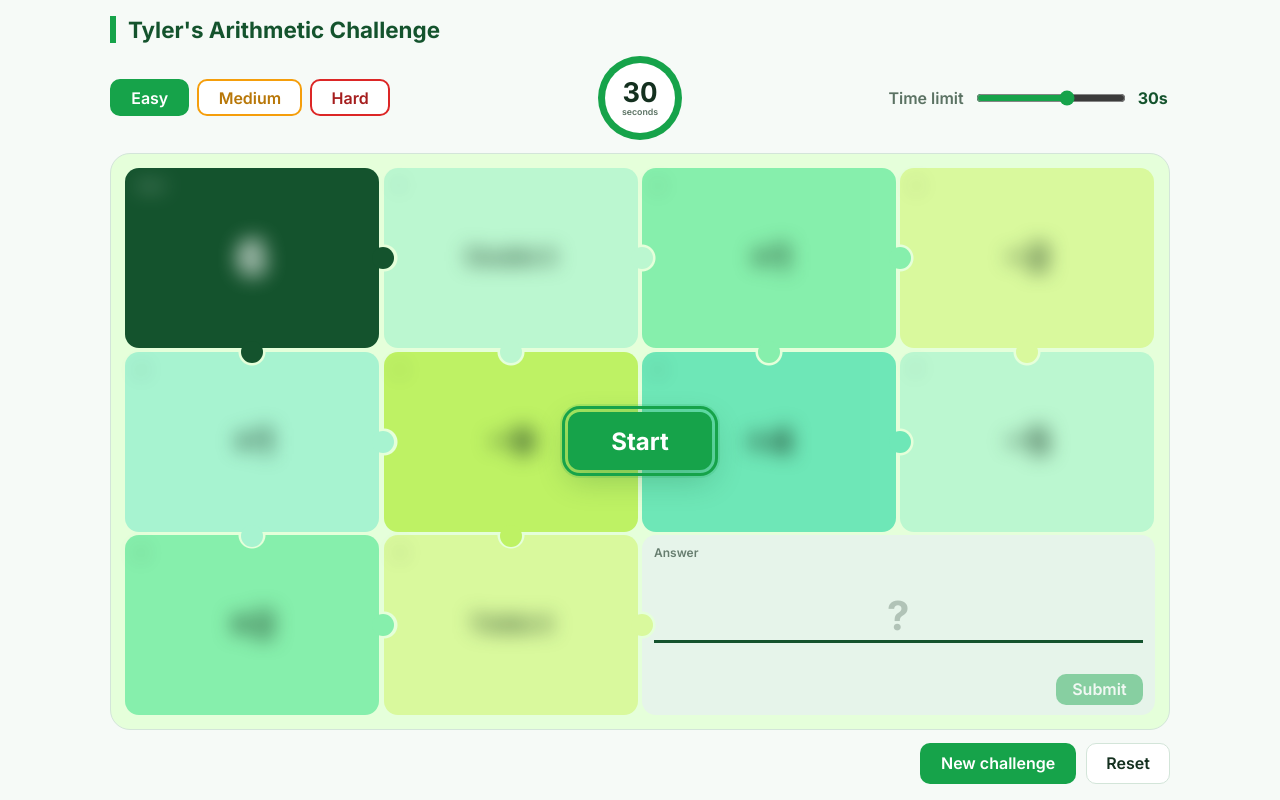
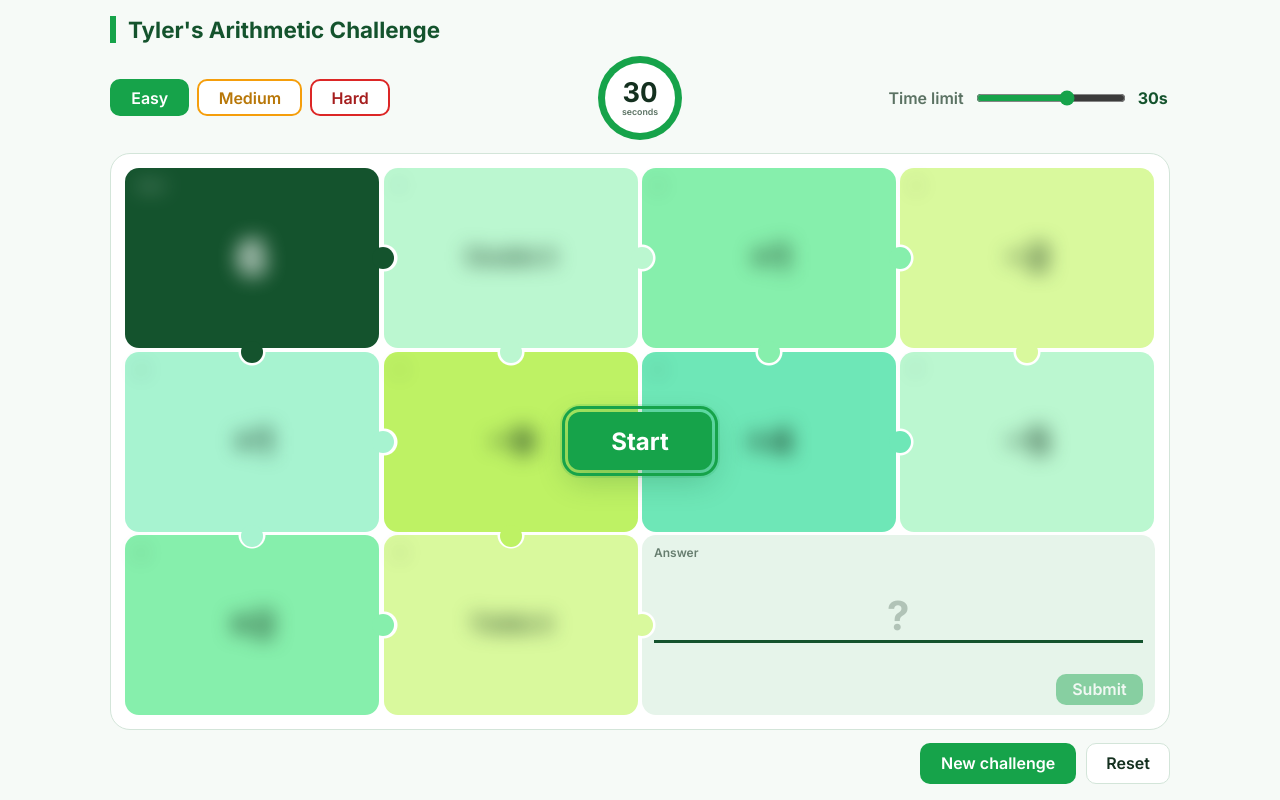
Before and after one commit to officiallytyler/arithmetic-challenge, a plain HTML site: page index.html in a window 1280 px wide. Drawn offline with Linux system fonts and the light colour scheme.

Commit message:
Change background color to white in style.css

```diff
--- a/style.css
+++ b/style.css
@@ -1,6 +1,6 @@
 /* Tyler's Arithmetic Challenge - style.css (clean white and green theme) */
 :root {
-  --bg: #E5FFDA;            /* board colour - also used to "cut" the jigsaw notches */
+  --bg: #fff;            /* board colour - also used to "cut" the jigsaw notches */
   --ink: #14301f; --muted: #5b7263; --line: #d3e5d9;
   --green: #16a34a; --green-dark: #14532d; --red: #dc2626; --gap: 4px;
 }
```
